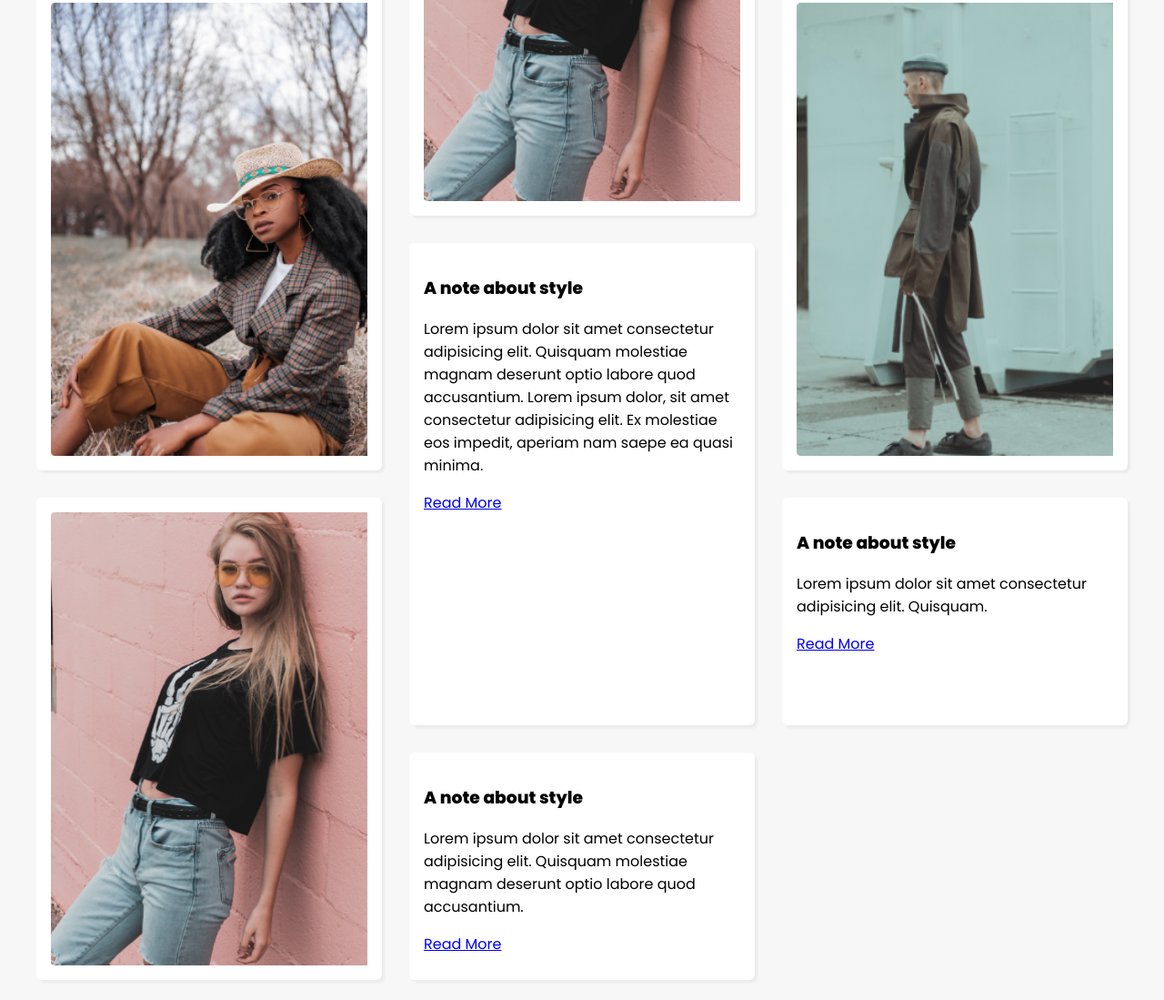
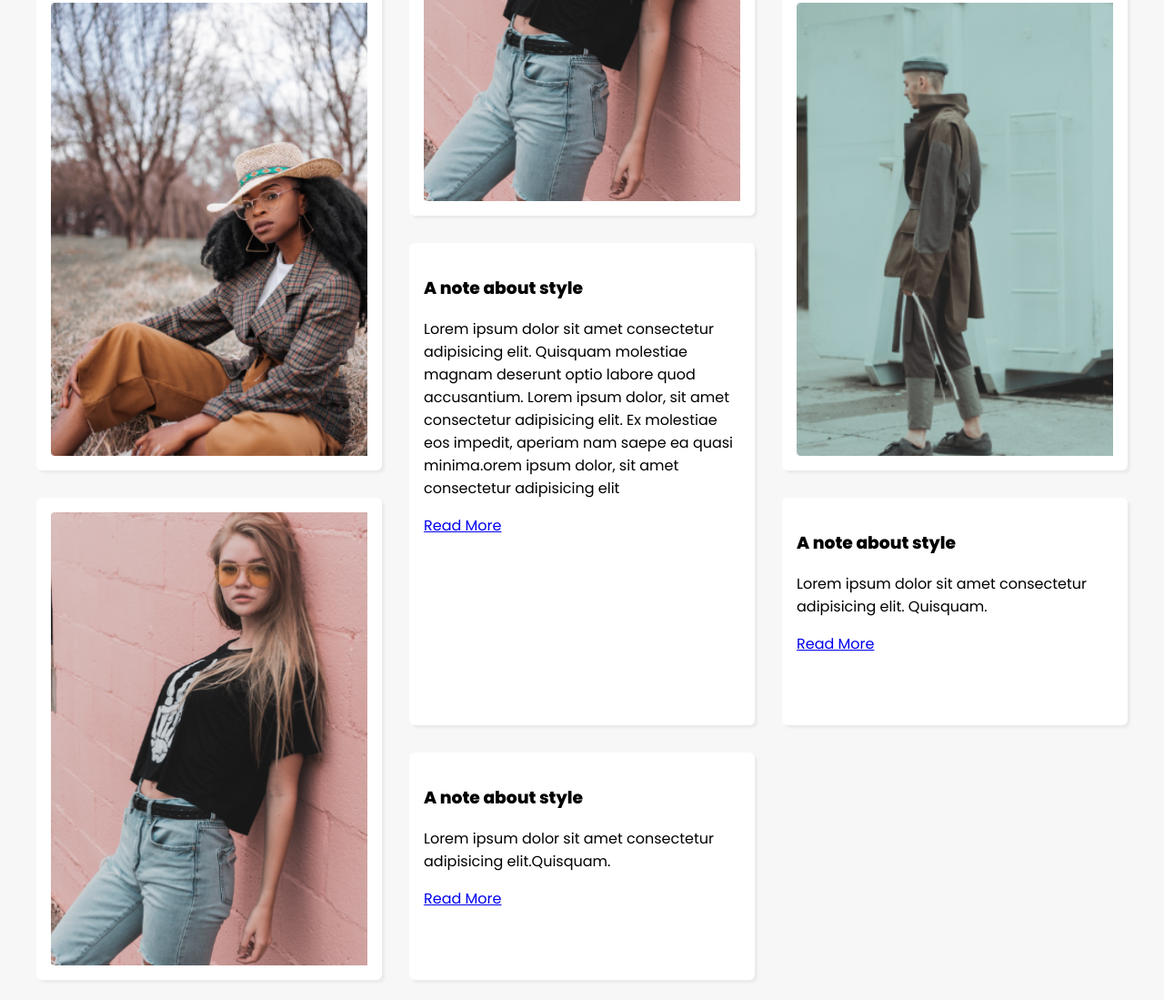
Before and after one commit to Anonymous-025/css, a plain HTML site: page TheNetNinja_CSS_Grids/project003/index.html in a window 1280 px wide. Shown: the part 481-1580 px from the top of the page at 91% size. Drawn offline with Linux system fonts and the light colour scheme.

Commit message:
added more to tall  div para

```diff
--- a/TheNetNinja_CSS_Grids/project003/index.html
+++ b/TheNetNinja_CSS_Grids/project003/index.html
@@ -43,7 +43,8 @@
           Lorem ipsum dolor sit amet consectetur adipisicing elit. Quisquam
           molestiae magnam deserunt optio labore quod accusantium. Lorem ipsum
           dolor, sit amet consectetur adipisicing elit. Ex molestiae eos
-          impedit, aperiam nam saepe ea quasi minima.
+          impedit, aperiam nam saepe ea quasi minima.orem ipsum dolor, sit amet
+          consectetur adipisicing elit
         </p>
         <a href="#">Read More</a>
       </div>
@@ -57,10 +58,7 @@
       </div>
       <div>
         <h3>A note about style</h3>
-        <p>
-          Lorem ipsum dolor sit amet consectetur adipisicing elit. Quisquam
-          molestiae magnam deserunt optio labore quod accusantium.
-        </p>
+        <p>Lorem ipsum dolor sit amet consectetur adipisicing elit.Quisquam.</p>
         <a href="#">Read More</a>
       </div>
     </main>
```
